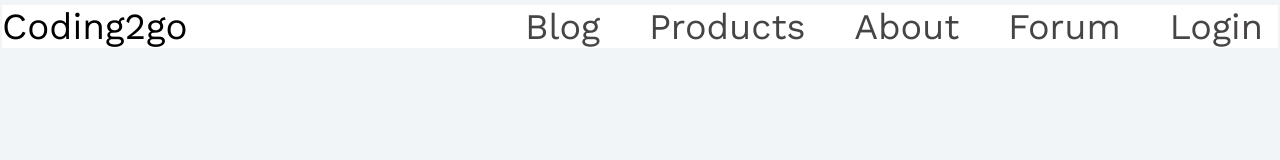
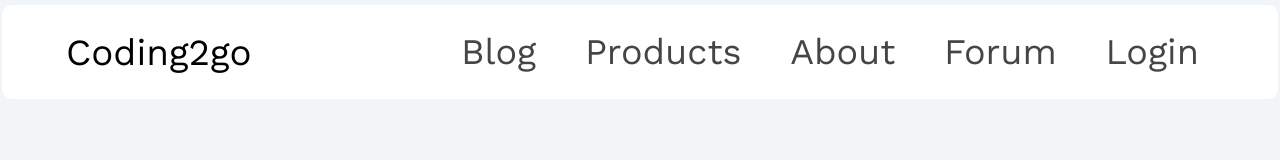
Before and after one commit to Nouman-Tariq827/Coding2go, a plain HTML site: page index.html in a window 1280 px wide. Drawn offline with nearby package versions, Linux system fonts and the light colour scheme.

Commit message:
Updating style and removing extra code

```diff
--- a/style.css
+++ b/style.css
@@ -9,7 +9,13 @@ body {
 }
 .navbar-container{
     display: none;
-
+    justify-content: space-between;
+    align-items: center;
+    margin: 5px 2px;
+    padding: 2% 5%;
+    width: 100wv;
+    background-color: white;
+    border-radius: 10px;
 }
 .logo{
     font-size: 150%;
@@ -41,6 +47,7 @@ body {
         justify-content: space-between;
         align-items: center;
         margin: 5px 2px;
+        padding: 5px 20px;
         width: 100wv;
         background-color: white;
     }
@@ -91,6 +98,7 @@ body {
 
     }
 
+
     .nav-links ul li a{
         text-decoration: none;
         padding: 15px 15px;
```
Also changed, not shown: style2.css (deleted).
